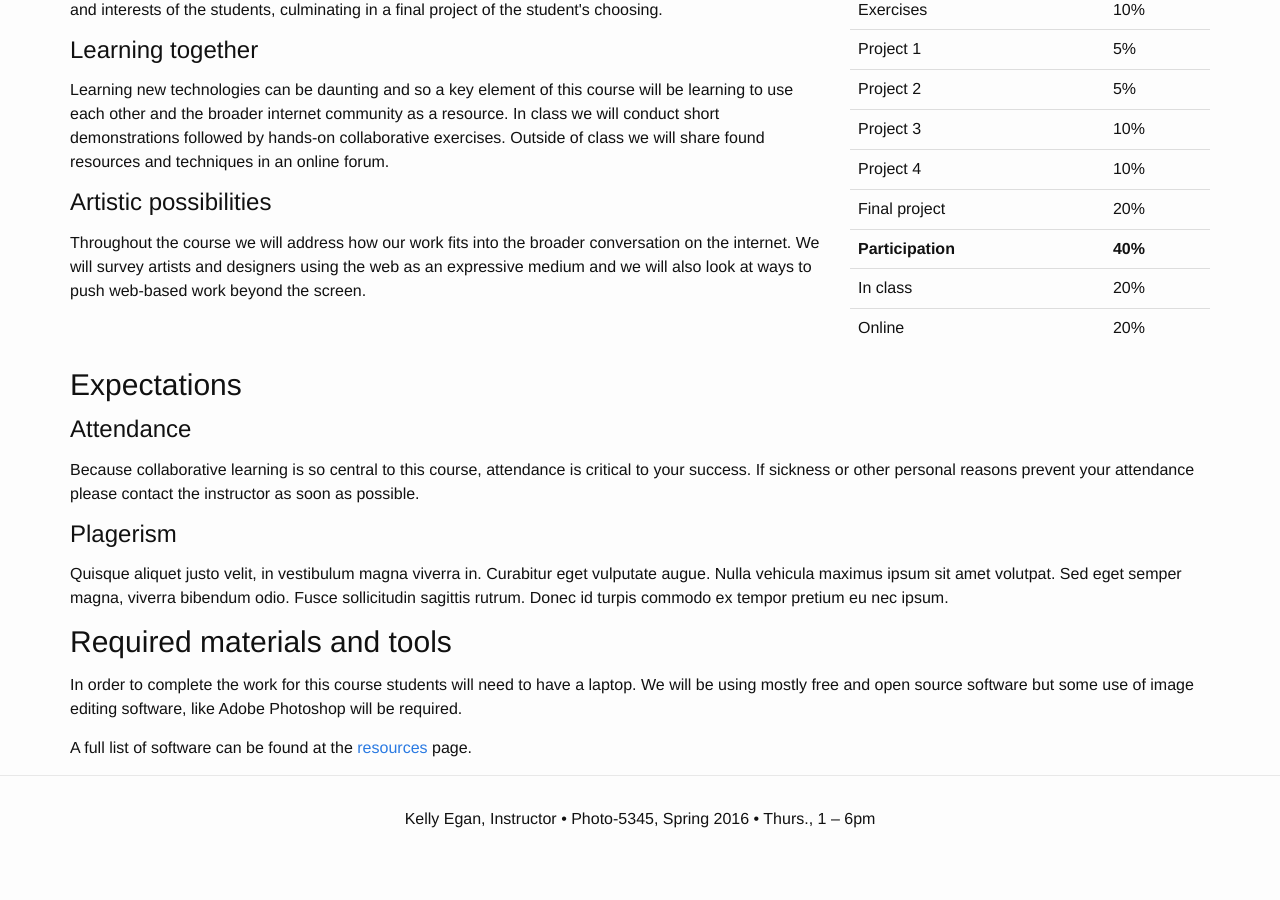
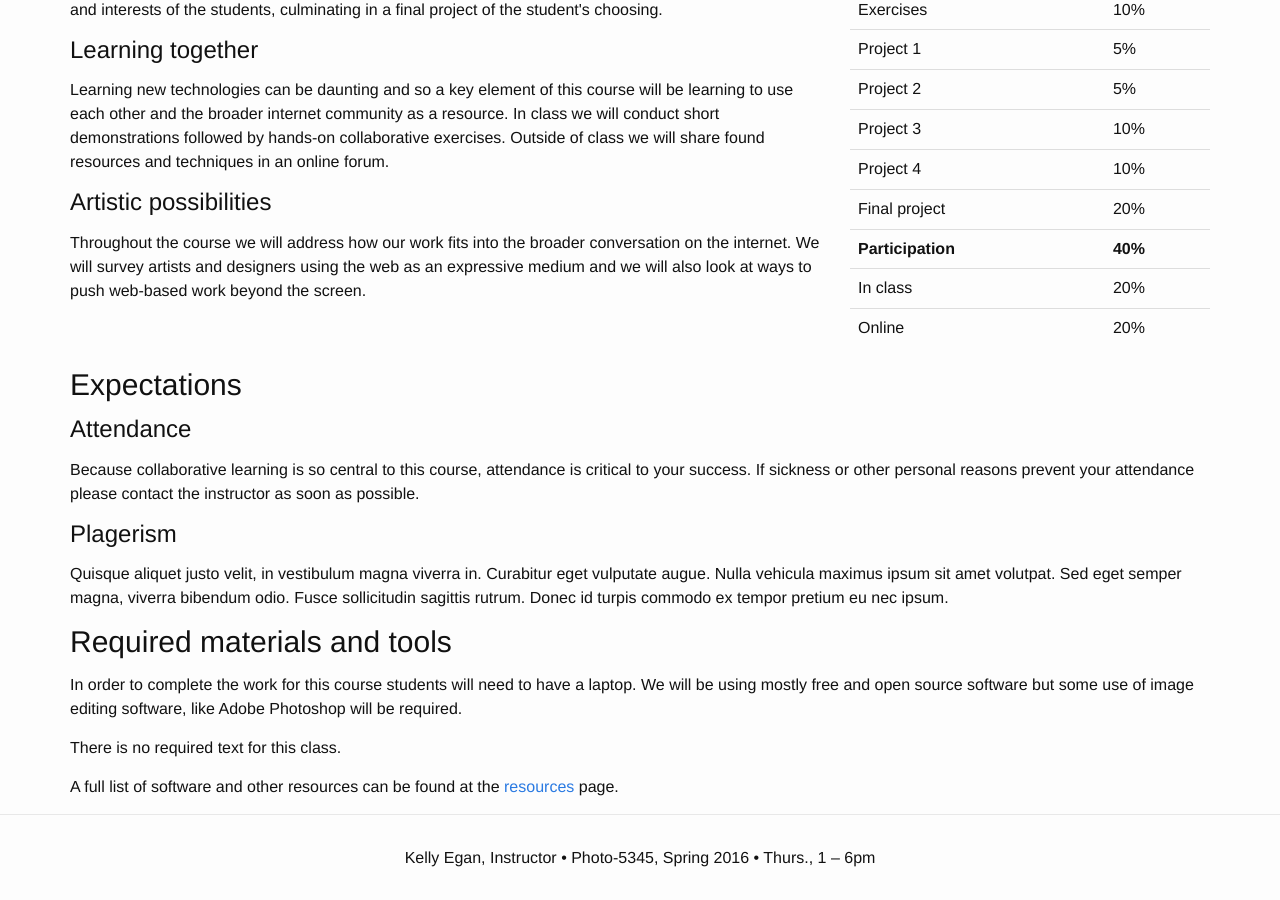
Before and after one commit to michelav/fa7-frameworks, a Jekyll site: the page built from course-info.html, in a window 1280 px wide and 900 px high, scrolled down 836 px. Built offline with Jekyll 4.4.1, drawn with Linux system fonts in a browser that asks for light colours; before the commit the page ends 1697 px from its top, so only the background shows below that.

Commit message:
Add "there is no required text."

```diff
--- a/course-info.html
+++ b/course-info.html
@@ -78,4 +78,6 @@ permalink: /course-info/
 
 <p>In order to complete the work for this course students will need to have a laptop. We will be using mostly free and open source software but some use of image editing software, like Adobe Photoshop will be required.</p>
 
-<p>A full list of software can be found at the <a href="/resources/">resources</a> page.</p>
+<p>There is no required text for this class.</p>
+
+<p>A full list of software and other resources can be found at the <a href="/resources/">resources</a> page.</p>
```
